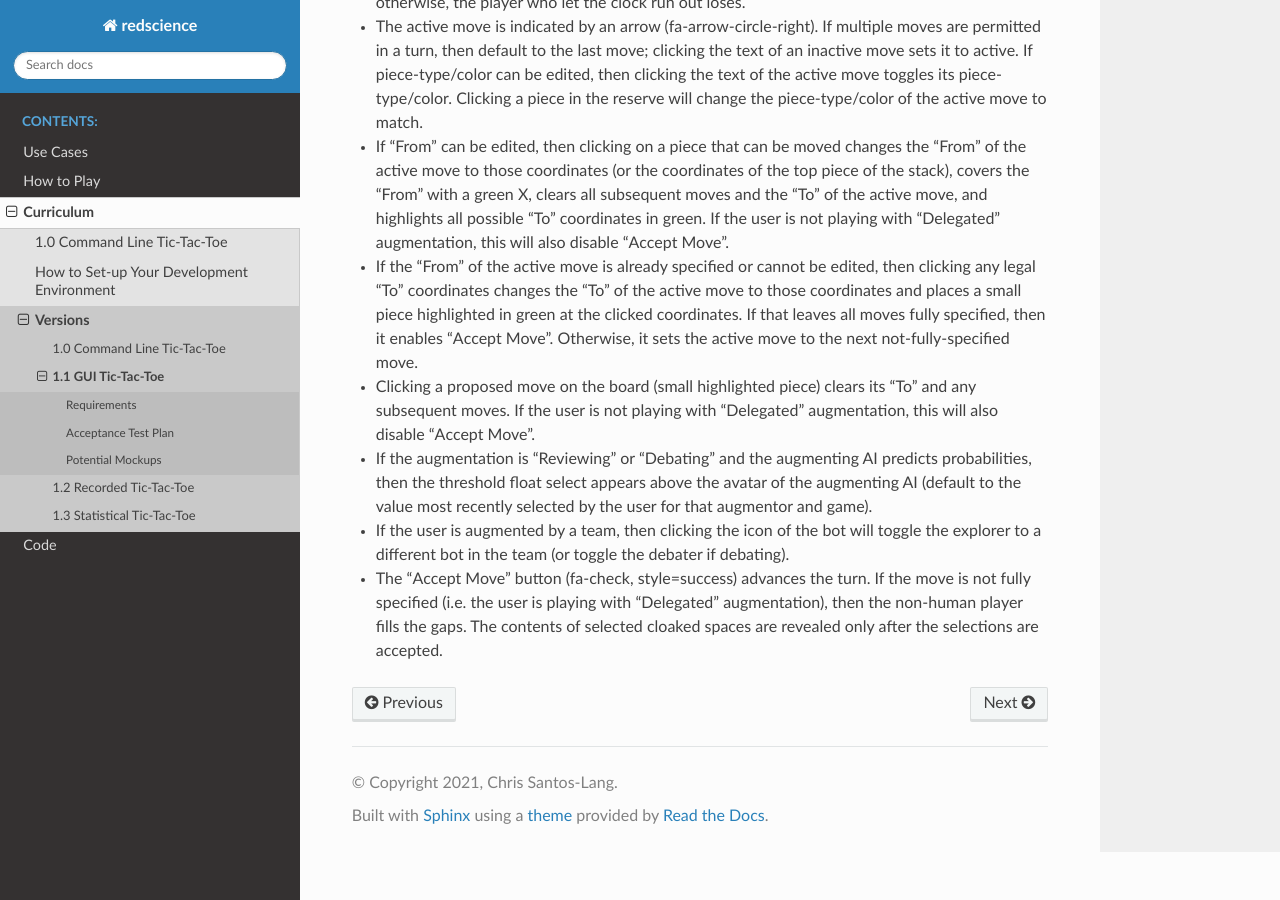
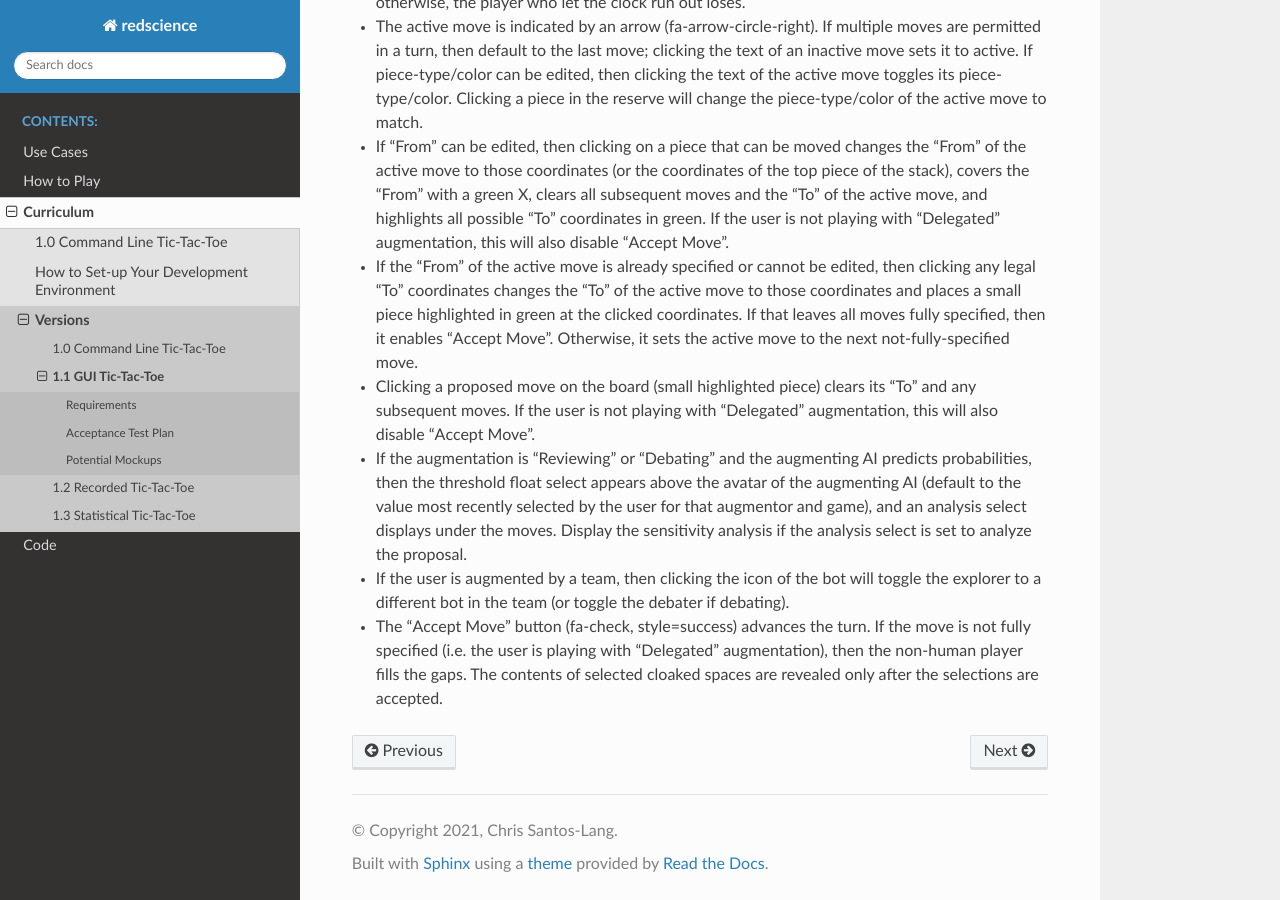
Before and after one commit to ChrisSantosLang/redscience, a Sphinx documentation site: the page built from docs/source/releases/gui.rst, in a window 1280 px wide and 900 px high, scrolled down 3723 px. Built offline with Sphinx 7.4.7 and the Read the Docs theme 2.0.0, drawn with Linux system fonts in a browser that asks for light colours; pages that are not in the unit, such as notebooks, are missing from menus.

Commit message:
Update gui.rst

```diff
--- a/docs/source/releases/gui.rst
+++ b/docs/source/releases/gui.rst
@@ -137,7 +137,9 @@ Playground Page
   augmenting AI predicts probabilities, then the threshold float
   select appears above the avatar of the augmenting AI (default
   to the value most recently selected by the user for that
-  augmentor and game).
+  augmentor and game), and an analysis select displays under the
+  moves. Display the sensitivity analysis if the analysis select
+  is set to analyze the proposal.
 * If the user is augmented by a team, then clicking the icon of
   the bot will toggle the explorer to a different bot in the team
   (or toggle the debater if debating).
```
